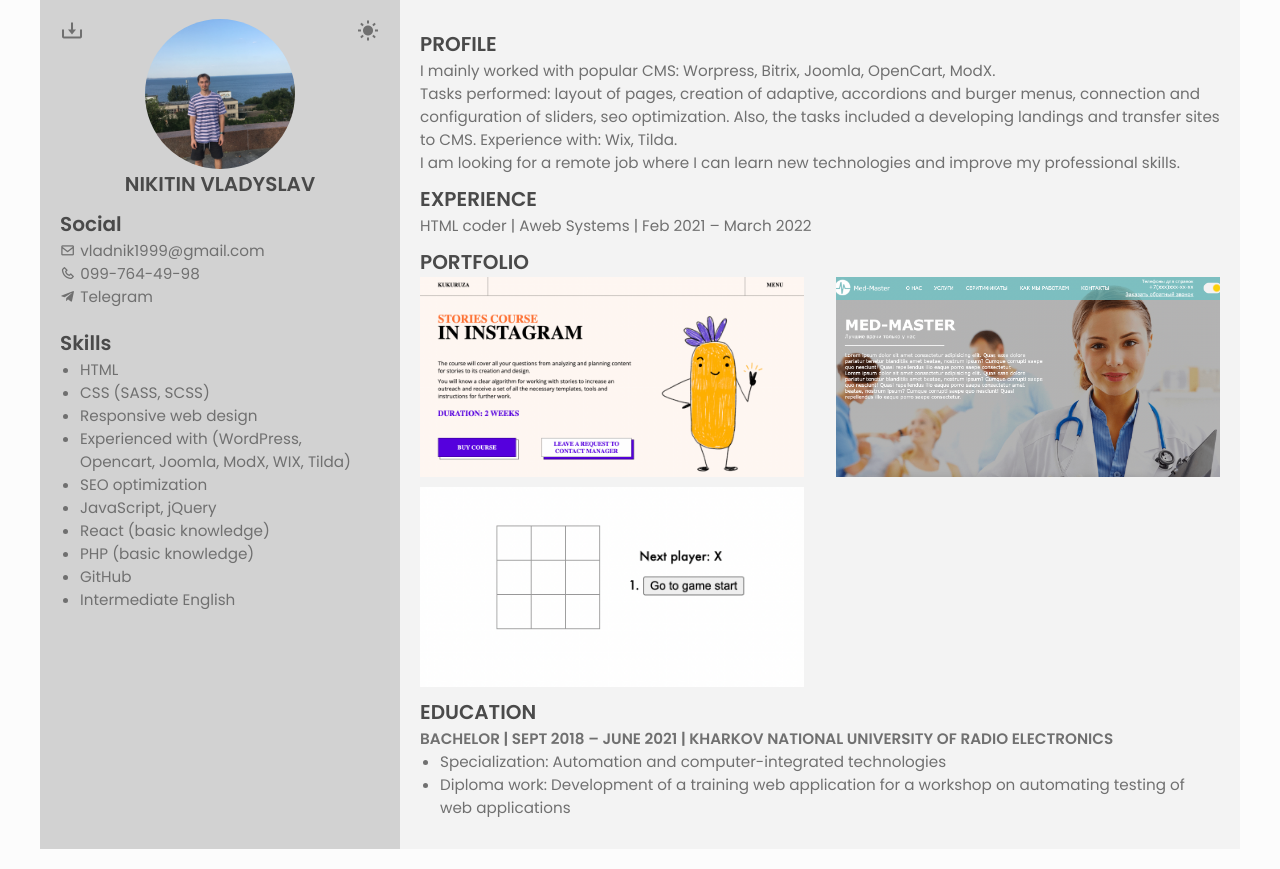
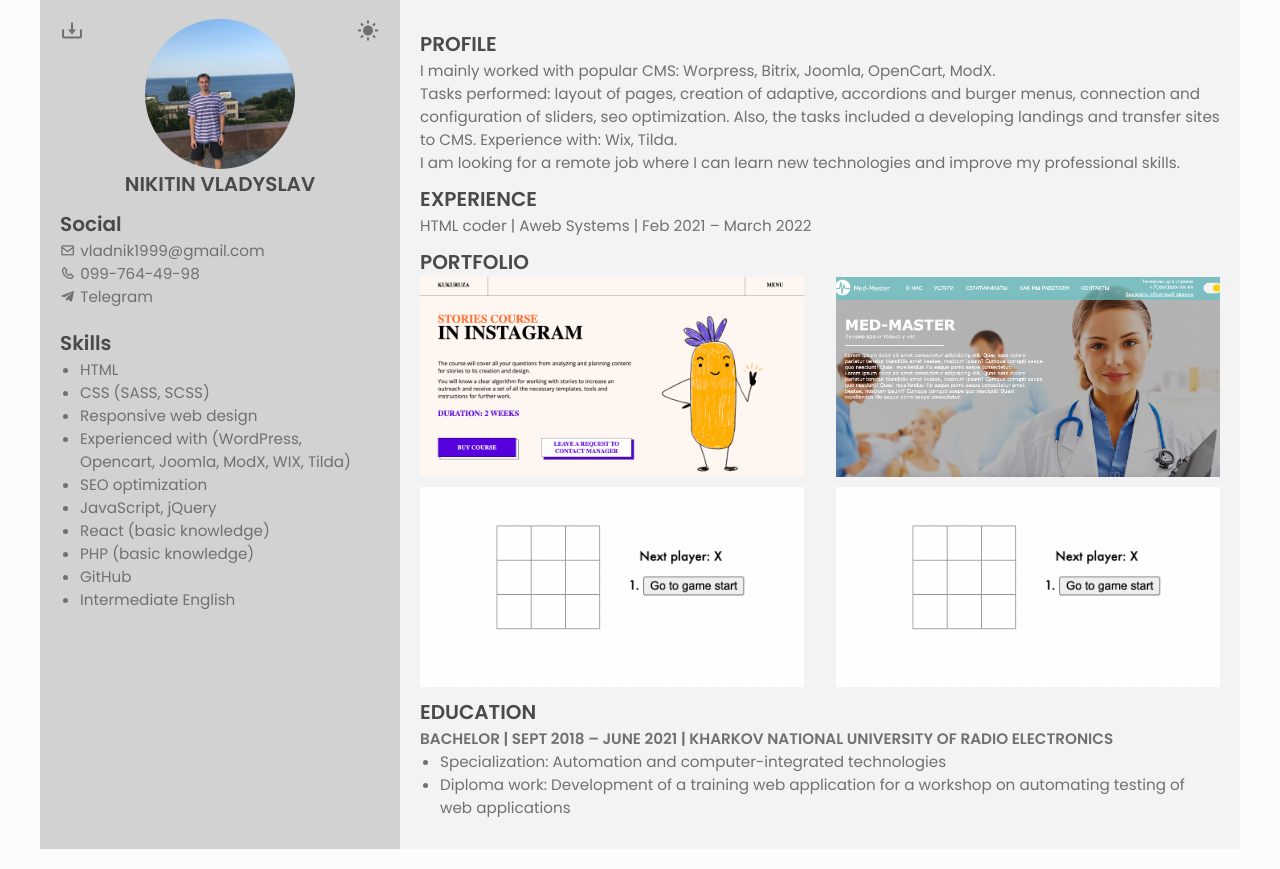
Before and after one commit to Naykitin/old-cv, a PHP site: page / in a window 1280 px wide. Shown: the part 21-890 px from the top of the page. Run offline with PHP 8.4, Linux system fonts and the light colour scheme.

Commit message:
Update index.php

```diff
--- a/index.php
+++ b/index.php
@@ -87,6 +87,11 @@ if(!isset($_SESSION["theme"]))
                   <a href="https://naykitin.github.io/" target="_blank">Tic-tac-toe</a>
                   <a href="https://github.com/Naykitin/tic-tac-toe" target="_blank">GitHub</a>
                </div>
+               <div class="item" hover>
+                  <img src="../img/ticTacToe.png" alt="">
+                  <a href="https://naykitin.github.io/" target="_blank">Tic-tac-toe</a>
+                  <a href="https://github.com/Naykitin/tic-tac-toe" target="_blank">GitHub</a>
+               </div>
             </div>
          </section>
          <section class="education">
```
